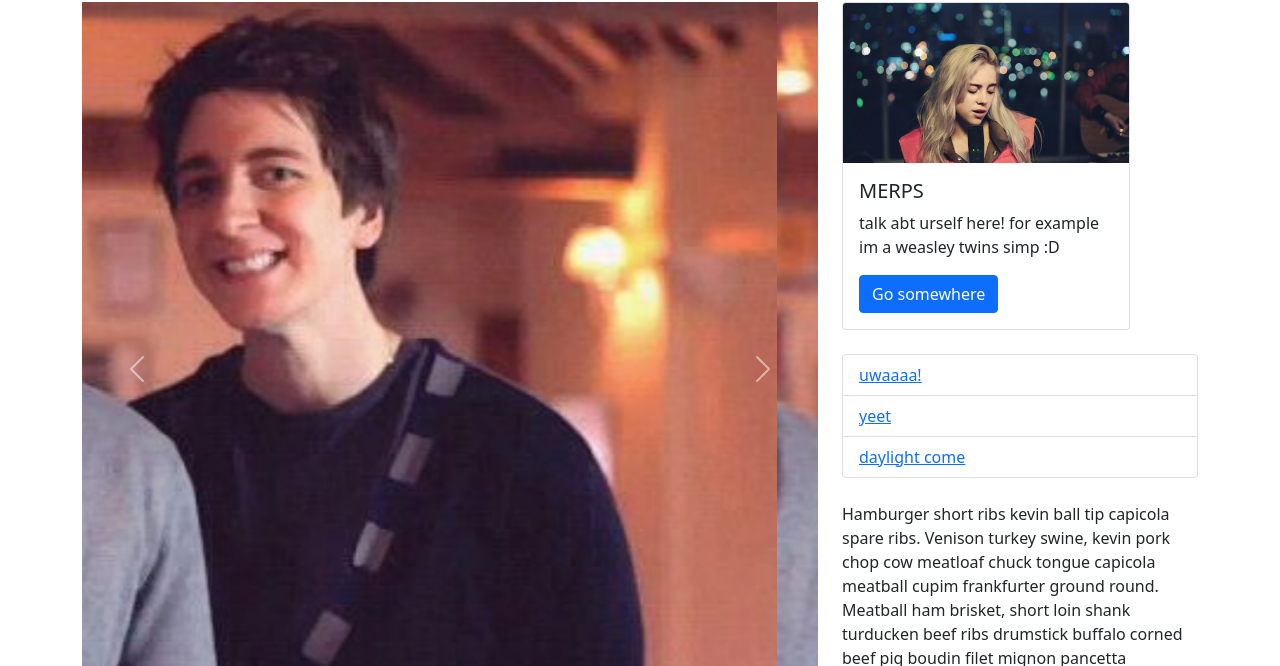
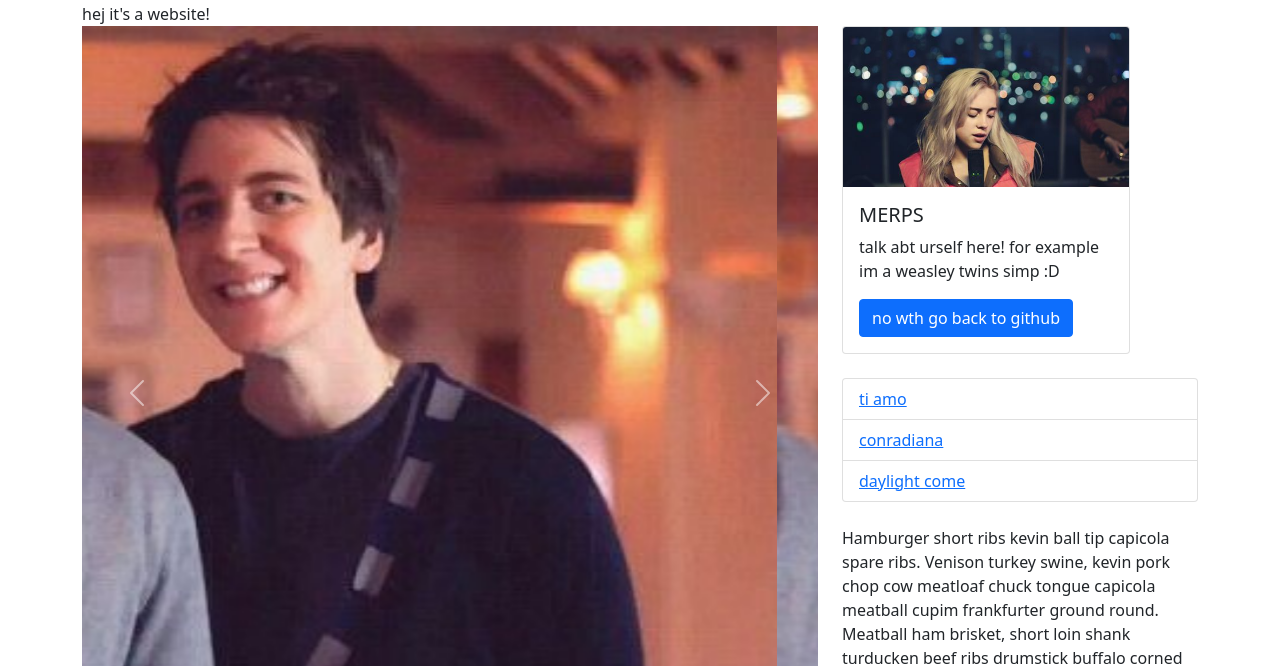
Before and after one commit to sunyshore/mlh-bootstrap-starter-kit, a plain HTML site: page index.html in a window 1280 px wide. Shown: the part 134-800 px from the top of the page. Drawn offline with nearby package versions, Linux system fonts and the light colour scheme.

Commit message:
Added links

```diff
--- a/assets/css/styles.css
+++ b/assets/css/styles.css
@@ -4,3 +4,7 @@
 .carousel {
     margin-bottom: 1em;
 }
+
+body {
+    padding-bottom: 5%;
+}
--- a/index.html
+++ b/index.html
@@ -72,6 +72,7 @@
         <!-- text for your WEBSITE! -->
         <br>
         <h1>OULA</h1>
+        hej it's a website!
 
         <!-- this is a responsive two column layout! -->
         <div class="row">
@@ -105,7 +106,6 @@
                 Spicy jalapeno bacon ipsum dolor amet salami bresaola pastrami, picanha jowl porchetta leberkas chislic pork chop tri-tip capicola. Pastrami jerky bresaola burgdoggen pig pancetta chuck bacon landjaeger meatball capicola rump cow. Sirloin pork chop jowl beef ribs t-bone turkey cupim pork loin ground round leberkas meatloaf hamburger salami frankfurter. Chislic shoulder landjaeger, leberkas tail brisket chuck turducken. Strip steak chuck turducken pastrami pork ham hock cow pork loin frankfurter biltong meatloaf beef. Turducken chicken bresaola t-bone, capicola turkey drumstick boudin pork chop kielbasa. Tenderloin meatball porchetta jowl, short ribs ham leberkas bresaola buffalo salami cow sirloin meatloaf.
                 <br><br>
                 Salami tail corned beef capicola, chislic buffalo ham short ribs andouille sirloin ribeye pork belly turkey. Ham short ribs chicken, corned beef hamburger frankfurter cupim leberkas bacon capicola boudin turducken tongue shank jerky. Short ribs biltong pork loin burgdoggen beef ribs, prosciutto boudin kevin ham hock pork belly. Pork belly tail ham hamburger shoulder biltong. Prosciutto meatball bacon, pastrami beef ribs pork ham andouille sirloin biltong tail. T-bone short loin leberkas ground round tenderloin. Shoulder tri-tip capicola doner, biltong meatloaf jerky pork belly.
-                <br>
             </div>
             <div class="col-12 col-lg-4">
 
@@ -115,16 +115,16 @@
                     <div class="card-body">
                         <h5 class="card-title">MERPS</h5>
                         <p class="card-text">talk abt urself here! for example im a weasley twins simp :D</p>
-                        <a href="#" class="btn btn-primary">Go somewhere</a>
+                        <a href="https://github.com/sunyshore" class="btn btn-primary">no wth go back to github</a>
                     </div>
                 </div>
                 <br>
 
                 <!-- u can put links in the sidebar! -->
                 <ul class="list-group">
-                    <li class="list-group-item"><a href="">uwaaaa!</a></li>
-                    <li class="list-group-item"><a href="">yeet</a></li>
-                    <li class="list-group-item"><a href="">daylight come</a></li>
+                    <li class="list-group-item"><a href="https://youtu.be/p_qmuAvunGM">ti amo</a></li>
+                    <li class="list-group-item"><a href="https://youtu.be/_jELIJEumK4?t=58">conradiana</a></li>
+                    <li class="list-group-item"><a href="https://www.youtube.com/watch?v=PGfHGb6PnRA">daylight come</a></li>
                 </ul>
                 <br>
 
```
